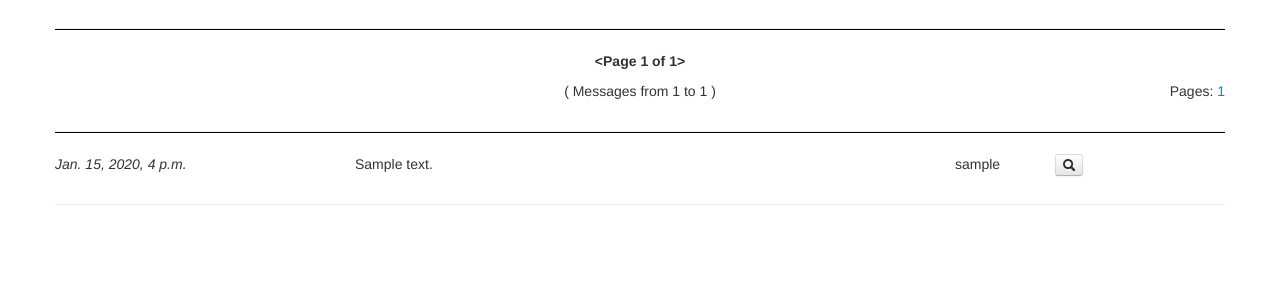
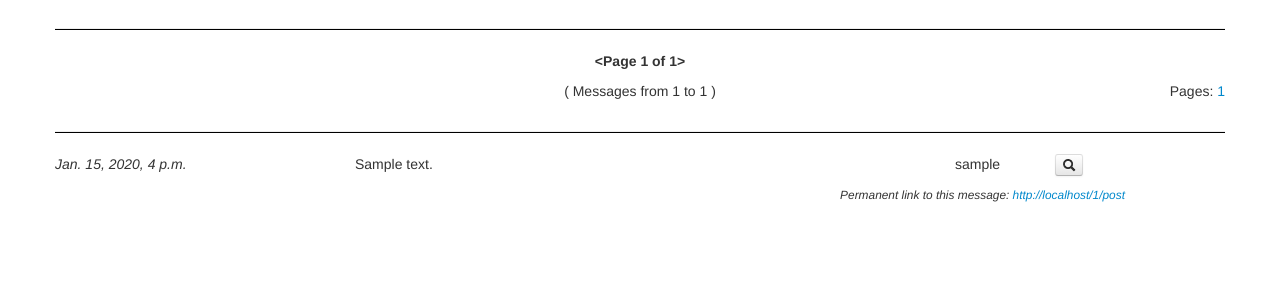
Before and after one commit to abobrov69/blog1, a Django app: page / in a window 1280 px wide. Shown: the part 376-676 px from the top of the page. Run offline with Django 3.2, Linux system fonts and the light colour scheme; tables that the repository leaves empty hold one stand-in row (values such as "Sample post"); parts of the project's set-up code (start-up, migrations or seed data) failed here and were passed over.

Commit message:
Permanent links

```diff
--- a/blog1/urls.py
+++ b/blog1/urls.py
@@ -1,5 +1,5 @@
 from django.conf.urls import patterns, include, url
-from views import MsgListView, BlogMainView, MsgDelete, MsgUpdate, display_meta, MsgView
+from views import MsgListView, BlogMainView, MsgDelete, MsgUpdate, display_meta, MsgView, BlogMainViewAnchor
 from django.conf import settings
 import os
 from django.contrib.auth.views import login, logout
@@ -28,6 +28,7 @@ urlpatterns = patterns('',
     url(r'msg/(?P<pk>\d+)/delete/$', MsgDelete.as_view(), name='msg_delete'),
     url(r'(?P<pk>\d+)/delete/$', MsgDelete.as_view(), name='msg_delete'),
     url(r'(?P<pk>\d+)/detail/$', MsgView.as_view(), name='msg_detail'),
+    url(r'(?P<post>\d+)/post/$', BlogMainViewAnchor.as_view()),
     url(r'(?P<page>\d+)/$', BlogMainView.as_view ()),
     (r'^accounts/login/$', GnsLoginForm.as_view()),  #  login),
 #    (r'^accounts/login/$', login),  #  ),
--- a/blog1/views.py
+++ b/blog1/views.py
@@ -47,16 +47,23 @@ class MsgListView(ListView):
     template_name = "publication_list.html"
     context_object_name = 'messages_list'
 
-class BlogMainView(MsgListView):
+class BlogMainMixin (object):
+    paginate_by = 15
+
+class BlogMainView(BlogMainMixin,MsgListView):
     form_class = MsgForm
     context_object_name = 'msg_list'
     show_msg_lenght = 60
-    max_page_list_lenght = 10
-    paginate_by = 5
     db_error = False
     form = False
     template_name = 'blog.html'
+    max_page_list_lenght = 10
+    min_page_list_lenght = 5
 
+
+    def dispatch(self, request, *args, **kwargs):
+        self.hostname = request.get_host()
+        return MsgListView.dispatch(self, request, *args, **kwargs)
 
     def get_template_names(self):
         return [self.template_name]
@@ -79,7 +86,9 @@ class BlogMainView(MsgListView):
         context = super(BlogMainView, self).get_context_data(**kwargs)
         context ['db_error'] = self.db_error
         if self.form: context['form'] = self.form
+        if self.hostname: context['hostname'] = self.hostname
         page_list_lenght = min (self.max_page_list_lenght, context ['paginator'].num_pages / 2 + 1)
+        page_list_lenght = max (page_list_lenght, min (self.min_page_list_lenght, context ['paginator'].num_pages ))
         if page_list_lenght >= context ['paginator'].num_pages:
             start = 0
             end = context ['paginator'].num_pages
@@ -96,6 +105,7 @@ class BlogMainView(MsgListView):
         context ['left_dots'] = ' '+str (start)+' ' if start>0 else ''
         context ['right_dots'] = ' '+str(end + 1)+' ' if end<context ['paginator'].num_pages else ''
         context ['pg_list'] = [' '+str(x+1)+' ' for x in range (start, end) ]
+#        aaa = bbb
         return context
 
     def SetFormUser (self,request):
@@ -129,6 +139,40 @@ class BlogMainView(MsgListView):
                 return super(BlogMainView, self).get (request)  #  self.render_to_response(self.get_context_data(context)) #
             return HttpResponseRedirect (reverse('blogclass'))
         return super(BlogMainView, self).get (request)  #  self.render_to_response(self.get_context_data(context))
+
+class BlogMainViewAnchor(BlogMainMixin,MsgListView):
+
+    def get (self, request, *args, **kwargs):
+        post = self.kwargs.get('post') or self.request.GET.get('post')
+        redir_str = '/'
+        try:
+            post = int(post)
+        except ValueError:
+            return HttpResponseRedirect (redir_str)
+        qs = self.get_queryset ()
+        for i in range (len(qs)/self.paginate_by):
+            if qs [(i+1)*self.paginate_by].pk<post:
+                start = i*self.paginate_by
+                end = (i+1)*self.paginate_by
+                break
+        else:
+            i += 1
+            start = i*self.paginate_by
+            end = len(qs)
+        if end > start:
+            q1 = []
+            for j in range (start,end):
+                if qs[j].pk == post:
+                    redir_str += (str (i+1) + "/#" + str(post))
+                    break
+                else:
+                    q1.append(qs[j].pk)
+#        aaa = asdasd
+        return HttpResponseRedirect (redir_str)
+
+#    def post(self, request, *args, **kwargs):
+#        aaa = bbb
+#        return HttpResponseRedirect ('/msg/')
 
 class MsgCreate(CreateView):
     form_class = MsgForm2
--- a/templates/blog.html
+++ b/templates/blog.html
@@ -37,7 +37,6 @@
              {% endif %}
          </div>
       </div>
-
       <div class="row-fluid">
           <div class="span12">
             <h2>Old messages</h2>
@@ -80,23 +79,23 @@
       <div class="row-fluid">
            <div class="span12"><hr size="3" width="100%" align="center" color="black"></div>
       </div>
-
              {% if msg_list %}
                   {% for msg in msg_list %}
                       <div class="row-fluid">
-                         <div class="span3"><i>{{ msg.date }}</i></div>
+                         <div class="span3"><a name="{{ msg.pk }}"></a> <i>{{ msg.date }}</i></div>
                          <div class="span6">{{msg.text}}</div>
                          <div class="span1">{{msg.author}}</div>
                          <div class="span2">
-                             <a href="{{ msg.pk }}/detail" class="btn btn-mini"><i class="icon-search"></i></a>&nbsp
+                             <a href="/{{ msg.pk }}/detail" class="btn btn-mini"><i class="icon-search"></i></a>&nbsp
                              {% if msg.author|slugify == form.user|slugify %}
-                                 <a href="{{ msg.pk }}/edit" class="btn btn-mini"><i class="icon-pencil"></i></a>&nbsp
-                                 <a href="{{ msg.pk }}/delete" class="btn btn-mini"><i class="icon-trash"></i></a>&nbsp
+                                 <a href="/{{ msg.pk }}/edit" class="btn btn-mini"><i class="icon-pencil"></i></a>&nbsp
+                                 <a href="/{{ msg.pk }}/delete" class="btn btn-mini"><i class="icon-trash"></i></a>&nbsp
                              {% endif %}
                          </div>
-                      </div>
                       <div class="row-fluid">
-                          <div class="span12"><hr size="1" width="100%" align="center" color="black"></div>
+                         <div class="span11" align='right'>
+                             <small><em>Permanent link to this message: <a href="/{{ msg.pk }}/post">http://{{hostname}}/{{ msg.pk }}/post</a></em></small>
+                         </div>
                       </div>
                   {% endfor %}
              {% endif %}
```
